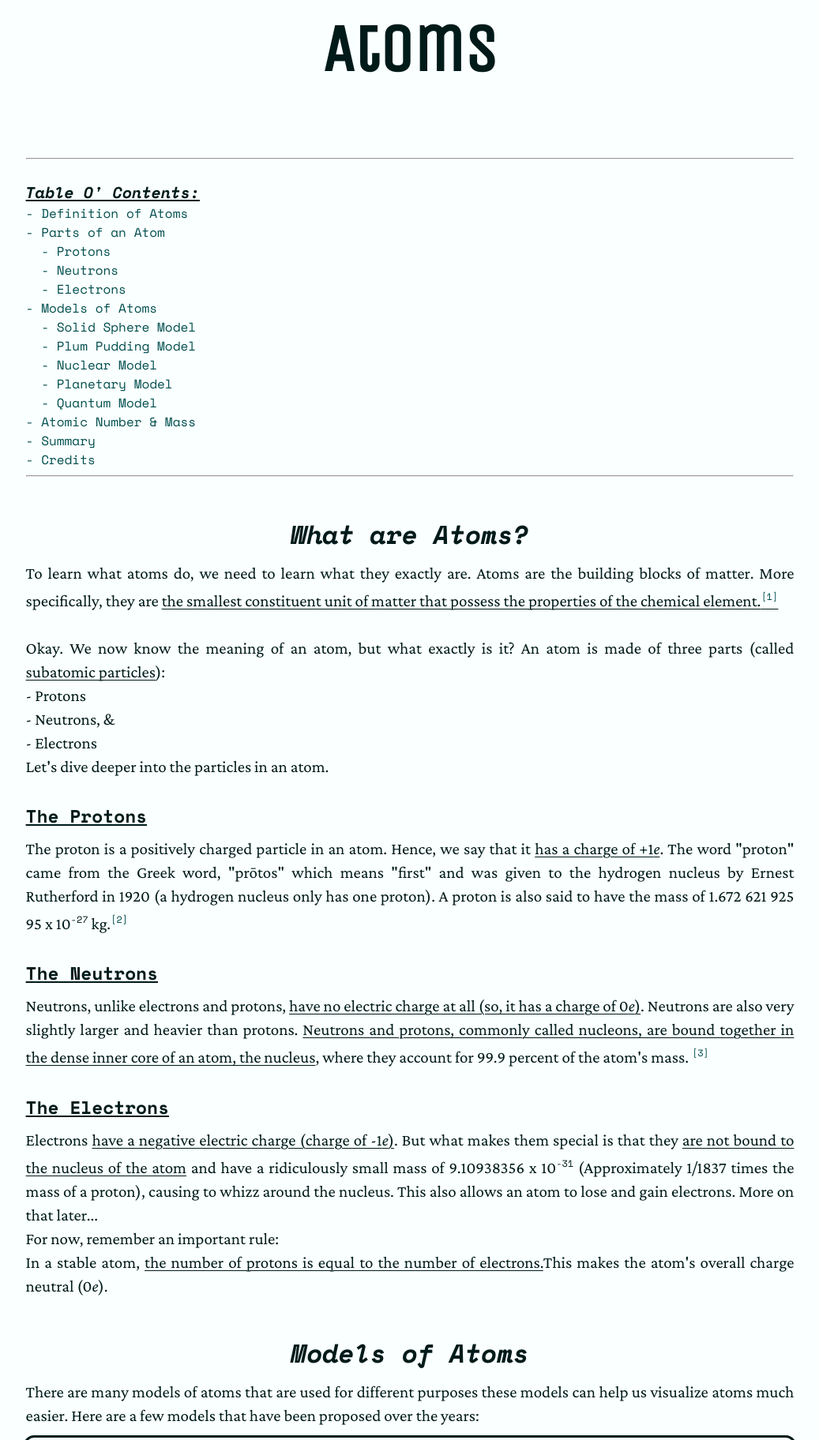
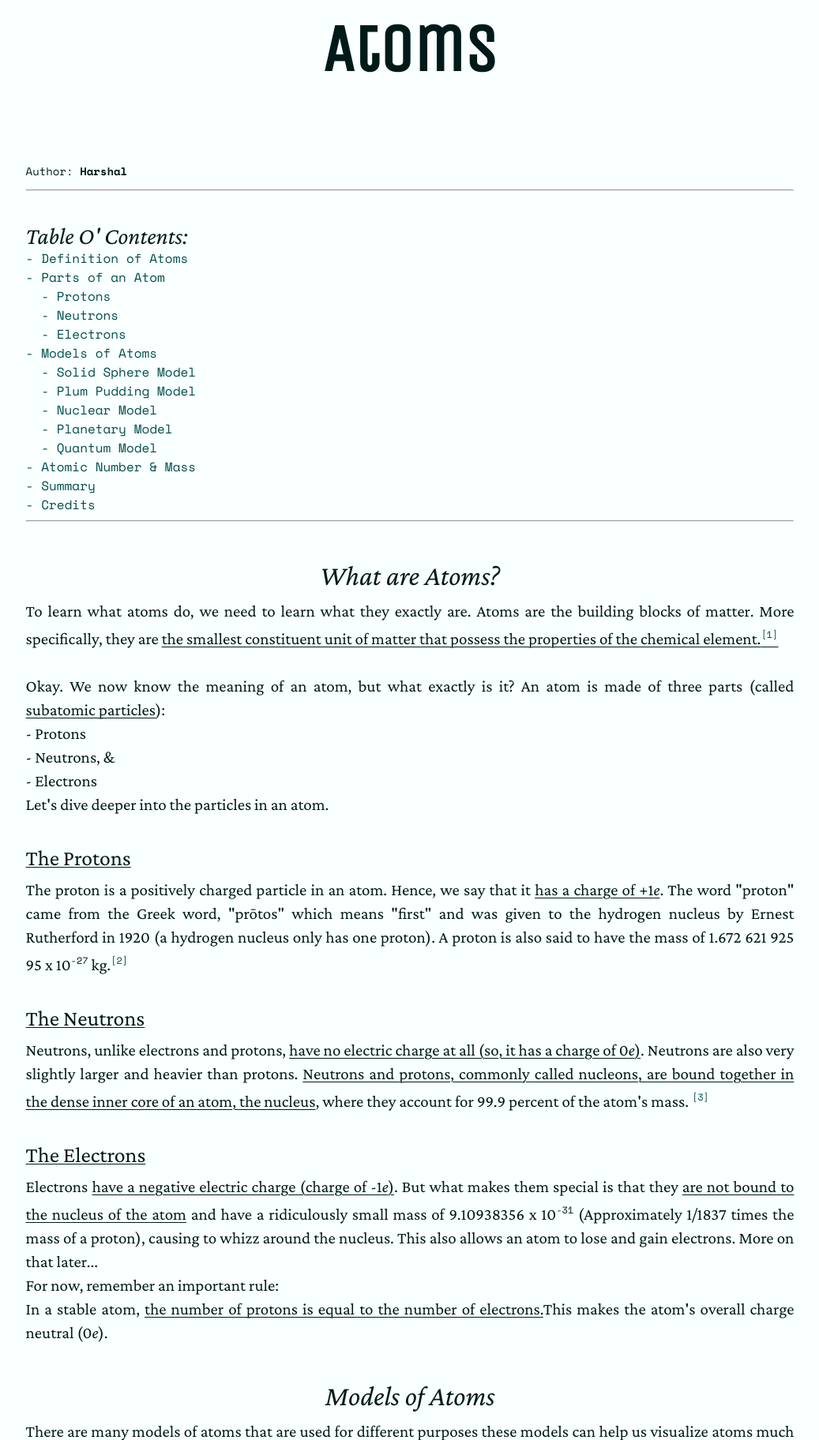
Before and after one commit to Saturnyx/Flask_Studium, a Flask app: page /chemistry/inorganic_chemistry/atoms in a window 1280 px wide. Shown: the part 227-2051 px from the top of the page at 79% size, without its empty margins (121-1158 px from the left). Run offline with Flask 3, Linux system fonts and the light colour scheme; parts of the project's set-up code (start-up, migrations or seed data) failed here and were passed over.

Commit message:
Refactor styles and update documentation for clarity
Adjusted CSS for improved typography and styling consistency. Enhanced documentation with clearer instructions, updated links, and formalized language. Added author attribution to page templates and introduced a placeholder HTML file for biology cells.

Signed-off-by: Harshal <23sabarimanickam.h@acsians.acsi.edu.sg>

```diff
--- a/library/chemistry/inorganic_chemistry/atoms.html
+++ b/library/chemistry/inorganic_chemistry/atoms.html
@@ -230,15 +230,15 @@
     with videos & examples.
 </i>
     (2023, June 14). BYJUS. Retrieved December 18, 2024, from
-    https://byjus.com/chemistry/atoms-and-molecules/<br/>
+    <a href="https://byjus.com/chemistry/atoms-and-molecules/">https://byjus.com/chemistry/atoms-and-molecules/</a><br/>
 
     2. <i> Fundamental Physics Constants: proton mass. </i> (n.d.). The NIST
     Reference on Constants, Units, and Uncertainty.
-    https://physics.nist.gov/cgi-bin/cuu/Value?mp<br/>
+    <a href="https://physics.nist.gov/cgi-bin/cuu/Value?mp">https://physics.nist.gov/cgi-bin/cuu/Value?mp</a><br/>
 
     3. The Editors of Encyclopaedia Britannica. (2024, December 11).
     <i> Neutron | Definition, Charge, Mass, Properties, & Facts. </i>
     Encyclopaedia Britannica. Retrieved December 18, 2024, from
-    https://www.britannica.com/science/neutron
+    <a href="https://www.britannica.com/science/neutron">https://www.britannica.com/science/neutron</a>
 </p>
 <hr/>
--- a/static/new.css
+++ b/static/new.css
@@ -61,27 +61,26 @@ h3 {
   right: 0;
   margin: 0;
   padding-top: 5vh;
-  font-size: calc(20px + 1vw);
+  font-size: calc(10px + 2vw);
   color: var(--dark);
-  font-family: var(--mono-font), serif;
-  font-weight: bold;
+  font-family: var(--text-font), serif;
+  font-weight: normal;
   font-style: italic;
 }
 
 h4 {
-  font-size: calc(10px + 1vw);
+  font-size: calc(15px + 1vw);
   padding-bottom: 0;
   color: var(--dark);
   margin-bottom: 0;
-  font-family: var(--mono-font), serif;
-  font-weight: bold;
-  font-style: normal;
-  text-decoration: underline 2px var(--dark);
+  font-family: var(--text-font), serif;
+  font-weight: normal;
+  text-decoration: underline 1px var(--dark);
   text-underline-offset: 2px;
 }
 
 h4:hover {
-  text-decoration: underline wavy 2px var(--dark);
+  text-decoration: underline wavy 1px var(--dark);
 }
 
 /* Other Text-Based Elements */
@@ -225,19 +224,19 @@ img {
 }
 
 .toc {
-  font-family: var(--mono-font), monospace;
-  font-weight: 900;
+  font-family: var(--text-font), monospace;
+  font-weight: normal;
   font-style: italic;
-  font-size: 20px;
+  font-size: 30px;
   color: var(--dark);
   padding-left: 0;
   padding-bottom: 0;
   padding-top: 0;
-  text-decoration: underline solid 2px var(--dark);
+  text-decoration: none;
 }
 
 .toc:hover {
-  text-decoration: underline solid 2px var(--dark);
+  text-decoration: none;
 }
 
 .credits-title {
--- a/templates/page.html
+++ b/templates/page.html
@@ -27,8 +27,8 @@
     <!-- Title Bar -->
     <div class="bar-bg">
       <div class="bar-left">
-        <b style="overflow: hidden; white-space: nowrap">{{ title }}</b>&nbsp;{{
-        path|safe }}
+        <b style="overflow: hidden; white-space: nowrap">{{ title|safe }}</b
+        >&nbsp;{{ path|safe }}
       </div>
       <div class="bar-right">
         <b
@@ -89,10 +89,12 @@
     </div>
     <div class="content">
       <!-- Title -->
-      <h2 id="top">{{ title }}</h2>
-
+      <h2 id="top">{{ title|safe }}</h2>
+      <div class="horizontal-space-10"></div>
+      <p class="mono" style="font-size: 14px">
+        Author: <b>{{ copyright|safe }}</b>
+      </p>
       <!-- Content -->
-      <div class="horizontal-space-10"></div>
       {{ content|safe }}
       <div class="horizontal-space-10"></div>
     </div>
```
Also changed, not shown: library/biology/cells/cells.html (added, +8 -0 lines), docs/CHANGELOG.md, docs/README.md.
